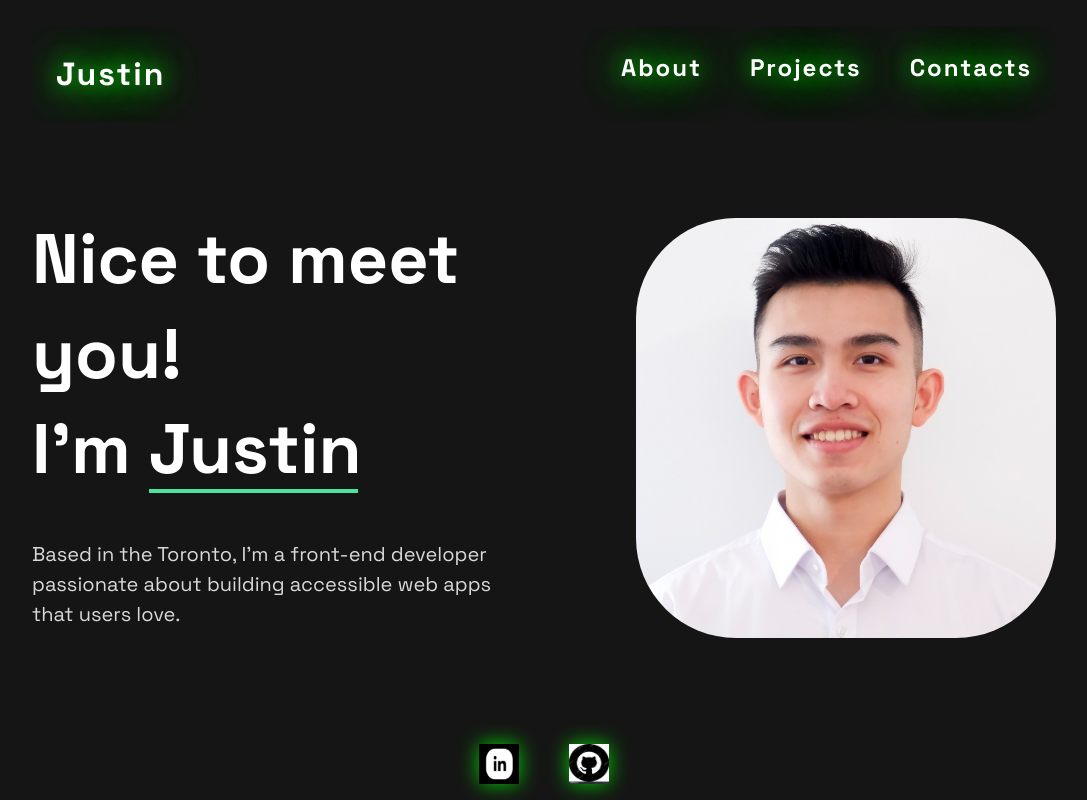
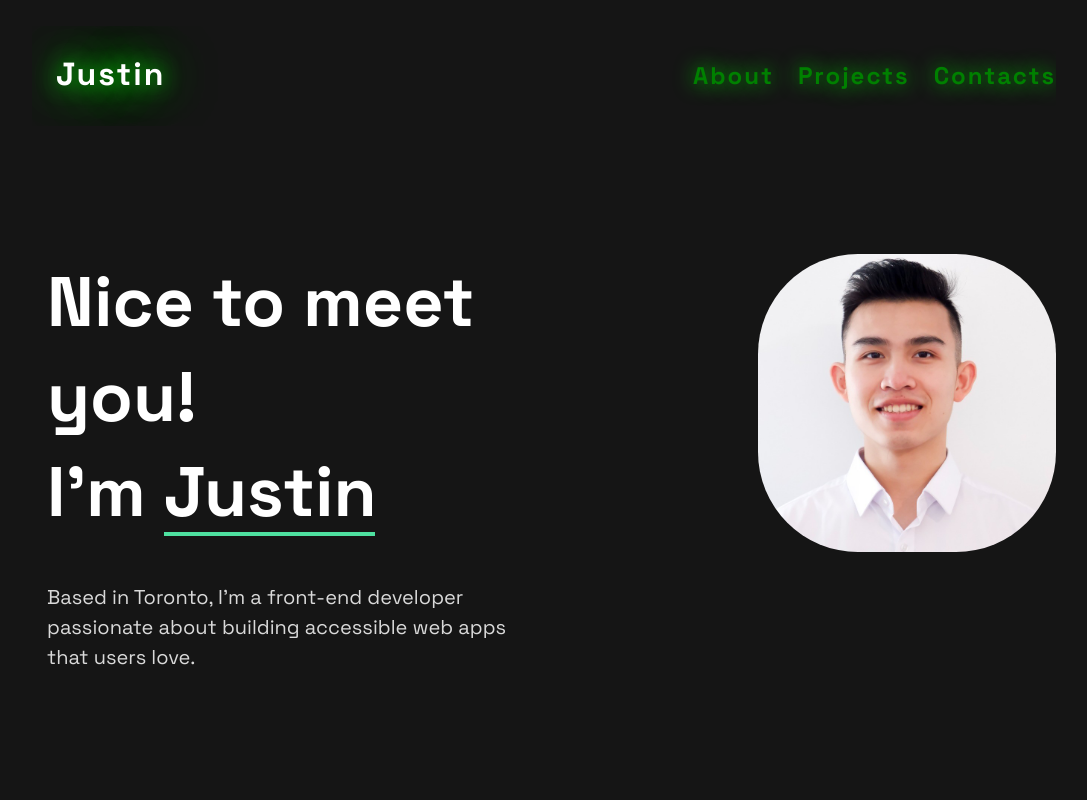
Before and after one commit to tin0312/my-portfolio-website, a React (Vite) app: page / in a window 1280 px wide. Shown: the top 800 px of the page, without its empty margins (96-1183 px from the left). Built offline with nearby package versions, Linux system fonts and the light colour scheme.

Commit message:
Small size bootstrap

```diff
--- a/index.html
+++ b/index.html
@@ -7,7 +7,6 @@
     <link href="https://fonts.googleapis.com/css2?family=Inter:wght@400;500&family=Syne&display=swap" rel="stylesheet">
     <link href="https://fonts.googleapis.com/css2?family=Space+Grotesk:wght@700&display=swap" rel="stylesheet">
     <link href="https://fonts.googleapis.com/css2?family=Montserrat&family=Poppins&family=Roboto:wght@300;700&family=Space+Grotesk&display=swap" rel="stylesheet">
-
     <!-- Bootstrap CSS -->
     <link rel="stylesheet" href="https://cdn.jsdelivr.net/npm/bootstrap@4.1.3/dist/css/bootstrap.min.css" integrity="sha384-MCw98/SFnGE8fJT3GXwEOngsV7Zt27NXFoaoApmYm81iuXoPkFOJwJ8ERdknLPMO" crossorigin="anonymous">
 
@@ -18,7 +17,6 @@
   <body>
     <div id="root"></div>
     <script type="module" src="/src/main.jsx"></script>
-    <!-- jQuery first, then Popper.js, then Bootstrap JS -->
     <script src="https://code.jquery.com/jquery-3.3.1.slim.min.js" integrity="sha384-q8i/X+965DzO0rT7abK41JStQIAqVgRVzpbzo5smXKp4YfRvH+8abtTE1Pi6jizo" crossorigin="anonymous"></script>
     <script src="https://cdn.jsdelivr.net/npm/popper.js@1.14.3/dist/umd/popper.min.js" integrity="sha384-ZMP7rVo3mIykV+2+9J3UJ46jBk0WLaUAdn689aCwoqbBJiSnjAK/l8WvCWPIPm49" crossorigin="anonymous"></script>
     <script src="https://cdn.jsdelivr.net/npm/bootstrap@4.1.3/dist/js/bootstrap.min.js" integrity="sha384-ChfqqxuZUCnJSK3+MXmPNIyE6ZbWh2IMqE241rYiqJxyMiZ6OW/JmZQ5stwEULTy" crossorigin="anonymous"></script>
--- a/src/App.css
+++ b/src/App.css
@@ -7,9 +7,12 @@ body {
   color: white;
   background-color: #151515;
   font-family: "Syne", sans-serif;
-  height: auto;
 }
-
+.site-wrapper{
+  position: relative;
+  min-height: 100vh;
+  padding-bottom: 6%;
+}
 /* Navigation Bar */
 header {
   display: flex;
@@ -19,10 +22,14 @@ header {
   width: 80%;
   margin: 2% auto 0;
 }
-.nav-bar {
+
+.nav-bar{
   width: 50%;
-  display: flex;
-  justify-content: flex-end;
+  padding-right: 0;
+}
+#custom-toogle{
+  background-color: white;
+  margin-left: auto;
 }
 header .brand-name {
   width: 50%;
@@ -32,7 +39,7 @@ header .brand-name {
   font-weight: 700;
   font-size: 32px;
   color: white;
-  transition: color 3s ease; /* Add a transition for the color property */
+  transition: color 3s ease;
   text-decoration: none;
   cursor: pointer;
 }
@@ -43,17 +50,17 @@ header a {
   font-weight: 600;
   padding: 1.5rem;
 }
-nav a {
-  color: white;
-  text-shadow: 0 0 20px #00cc00, 0 0 40px #00cc00, 0 0 60px #00cc00;
-  animation: glow 2s infinite;
-  transition: color 1s ease;
-}
 header .brand-name:hover {
   color: green;
 }
-nav a:hover {
-  color: white;
+.nav-bar a {
+  text-shadow: 0 0 20px #00cc00;
+  animation: glow 2s infinite;
+  transition: color 1s ease;
+  padding-right: 0;
+}
+.nav-bar a:hover {
+  color: white !important;
   text-decoration: none;
   cursor: pointer;
 }
@@ -62,7 +69,17 @@ nav a:hover {
   display: flex;
   align-items: center;
   width: 80%;
-  margin: 7% auto 0;
+  height: auto;
+  margin: 10% auto 0;
+  padding-right: 0;
+  padding-left: 0;
+}
+.home-row{
+  display: flex;
+  justify-content: space-around;
+  margin-right: 0;
+  margin-left: 0;
+  margin-bottom: 20%;
 }
 .greeting {
   font-family: "Space Grotesk", sans-serif;
@@ -94,27 +111,18 @@ nav a:hover {
     width: 100%;
   }
 }
-
-.introduction-container,
-.image-container {
-  height: 100%;
-  width: 50%;
-}
 .introduction-container {
   display: flex;
   flex-direction: column;
   align-items: flex-start;
   justify-content: center;
+}
+.avatar-container {
+  padding-right: 0;
   height: 100%;
-  width: 100%;
-}
-.image-container {
-  display: flex;
-  justify-content: flex-end;
-  align-items: center;
 }
 .avatar {
-  width: 420px;
+  width: 60%;
   height: 90%;
   overflow: hidden;
   border-radius: 100px;
@@ -153,16 +161,14 @@ nav a:hover {
 .skill-set-container{
   display: flex;
   margin-top: 5%;
-  height: 80vh;
+  height: 60vh;
 }
 .skill-set-container-one,
 .skill-set-container-two
 {
-  width: 50%;
-  height: 100%;
   display: flex;
   flex-direction: column;
-  gap: 5%;
+  justify-content: space-around;
 }
 .progress-container{
   display: flex;
@@ -170,9 +176,9 @@ nav a:hover {
   align-items: center;
   width: 100%;
 }
-.two{
+/* .two{
   justify-content: flex-end;
-}
+} */
 .progress-bar{
   width: 50% ;
   background-color:#00cc00
@@ -180,24 +186,27 @@ nav a:hover {
 /* Project section*/
 .project-page {
   width: 100vw;
-  margin: 5% auto;
+  margin: 5% auto 0;
   height: auto;
 }
 .project-header {
   width: 80%;
   margin: 0 auto;
+  font-family: "Space Grotesk" sans-serif;
+  font-size: 40px;
+  font-weight: 700;
+  line-height: 88px;
+  letter-spacing: -2.5px;
 }
 .project-container {
   display: flex;
   justify-content: space-between;
   width: 80%;
-  height: auto;
   margin: 2% auto 0;
 }
-.project-section {
-  margin-bottom: 3%;
-  width: 18%;
-  height: 100%;
+.project-section{
+  display: flex;
+  flex-direction: column;
 }
 .image-container{
   width: 100%;
@@ -256,18 +265,17 @@ nav a:hover {
   justify-content: space-around;
   align-items: center;
   background-color: #242424;
-  width: 90%;
-  height: 60vh;
-  margin: 8% auto 0;
+  width: 80%;
+  height: auto;
+  margin: 10% auto 18%;
 }
 .contact-greeting {
-  width: 50%;
-  margin-left: 4%;
+  align-self: center;
 }
 .form-container {
   display: flex;
   justify-content: center;
-  width: 50%;
+  align-items: center;
 }
 .contact-header {
   color: #fff;
@@ -334,12 +342,12 @@ button[type="submit"]::after {
 
 /* Footer */
 .footer-container {
-  position: fixed;
-  bottom: 2%;
+  position: absolute;
+  bottom: 0;
   width: 100%;
   display: flex;
   justify-content: center;
-  gap: 50px;
+  gap: 5%;
   text-shadow: 0 0 20px #00cc00, 0 0 40px #00cc00, 0 0 60px #00cc00;
   animation: glow 2s infinite;
 }
--- a/src/Pages/Brand.jsx
+++ b/src/Pages/Brand.jsx
@@ -1,29 +1,32 @@
 import React from "react";
-import * as Images from "../images"
+import * as Images from "../images";
+import { Row } from "react-bootstrap";
+import { Col } from "react-bootstrap";
+import { Container } from "react-bootstrap";
 
 export default function Brand() {
   return (
-    <div className="home-container ">
+    <Container fluid className="home-container d-flex mb-5">
       {/* Name && Introduction */}
-      <div className="introduction-container">
+      <Row className="home-row w-100 flex-lg-row flex-column">
+        <Col xs= {12} lg={6} className="introduction-container mb-5 mb-lg-0">
           <h1 className="greeting">
             Nice to meet you!
-            <br/> I’m <span id = "name" >Justin</span>
+            <br /> I’m <span id="name">Justin</span>
           </h1>
           <p className="introduction-message">
-            Based in the Toronto, I’m a front-end developer<br/>
-            passionate about building accessible web apps<br/>
+            Based in Toronto, I’m a front-end developer
+            <br />
+            passionate about building accessible web apps
+            <br />
             that users love.
           </p>
-      </div>
-      {/* image */}
-      <div className="image-container">
-        <img
-          src= {Images.avatar}
-          alt="avatar"
-          className="avatar"
-        />
-      </div>
-    </div>
+        </Col>
+        {/* image */}
+        <Col xs={12} lg={6} className="avatar-container d-flex justify-content-lg-end justify-content-center">
+          <img src={Images.avatar} alt="avatar" className="avatar" />
+        </Col>
+      </Row>
+    </Container>
   );
 }
--- a/src/Pages/Contacts.jsx
+++ b/src/Pages/Contacts.jsx
@@ -1,5 +1,6 @@
 import React from "react";
 import Airtable from "airtable";
+import {Container, Row, Col } from "react-bootstrap"
 
 export default function Contacts() {
   // Store form data
@@ -46,16 +47,17 @@ export default function Contacts() {
   };
 
   return (
-    <div className="contact-container">
-      <div className="contact-greeting">
+    <Container fluid className="contact-container pl-0 pr-0 mb-xs-5">
+      <Row className="greeting-row d-flex flex-column flex-lg-row w-100 p-4">
+        <Col xs={12} lg ={6} className="contact-greeting mb-xs-5">
           <h1 className="contact-header">Contact</h1>
           <p className="contact-message">
             I would love to hear about your project and how I <br />
             could help. Please leave me a message, and I’ll get back
             <br /> to you as soon as possible.
           </p>
-      </div>
-      <div onSubmit={handleSubmit} className="form-container">
+        </Col>
+      <Col xs={12} lg={6} onSubmit={handleSubmit} className="form-container">
         <form action="">
           <label htmlFor="name">NAME</label>
           <input
@@ -84,7 +86,8 @@ export default function Contacts() {
           ></textarea>
           <button type="submit">SEND MESSAGE</button>
         </form>
-      </div>
-    </div>
+      </Col>
+      </Row>
+    </Container>
   );
 }
--- a/src/components/Header.jsx
+++ b/src/components/Header.jsx
@@ -1,36 +1,46 @@
 import React from "react";
 import { NavLink, Link } from "react-router-dom";
+import Container from "react-bootstrap/Container";
+import Nav from "react-bootstrap/Nav";
+import Navbar from "react-bootstrap/Navbar";
+import NavDropdown from "react-bootstrap/NavDropdown";
 
 export default function Header() {
   const isActiveLink = {
     fontWeight: "bold",
     color: "green",
   };
+
   return (
     <header>
       <Link className="brand-name" to="/">
             Justin
       </Link>
-      <nav className="nav-bar">
+      <Navbar expand="lg" className="nav-bar">
+          <Navbar.Toggle aria-controls="basic-navbar-nav" id = "custom-toogle" />
+          <Navbar.Collapse id="basic-navbar-nav" >
+            <Nav className="ml-auto">
               <NavLink
                 to="/about"
-          style={({ isActive }) => (isActive ? isActiveLink : null)}
+                style={isActiveLink}
               >
                 About
               </NavLink>
               <NavLink
                 to="/projects"
-          style={({ isActive }) => (isActive ? isActiveLink : null)}
+                style={isActiveLink}
               >
                 Projects
               </NavLink>
               <NavLink
                 to="/contacts"
-          style={({ isActive }) => (isActive ? isActiveLink : null)}
+                style={isActiveLink}
               >
                 Contacts
               </NavLink>
-      </nav>
+            </Nav>
+          </Navbar.Collapse>
+      </Navbar>
     </header>
   );
 }
```
Also changed, not shown: src/Pages/About.jsx (+42 -37 lines), src/Pages/Projects.jsx (+15 -14 lines). Lines whose indentation alone changed are shown as unchanged.
